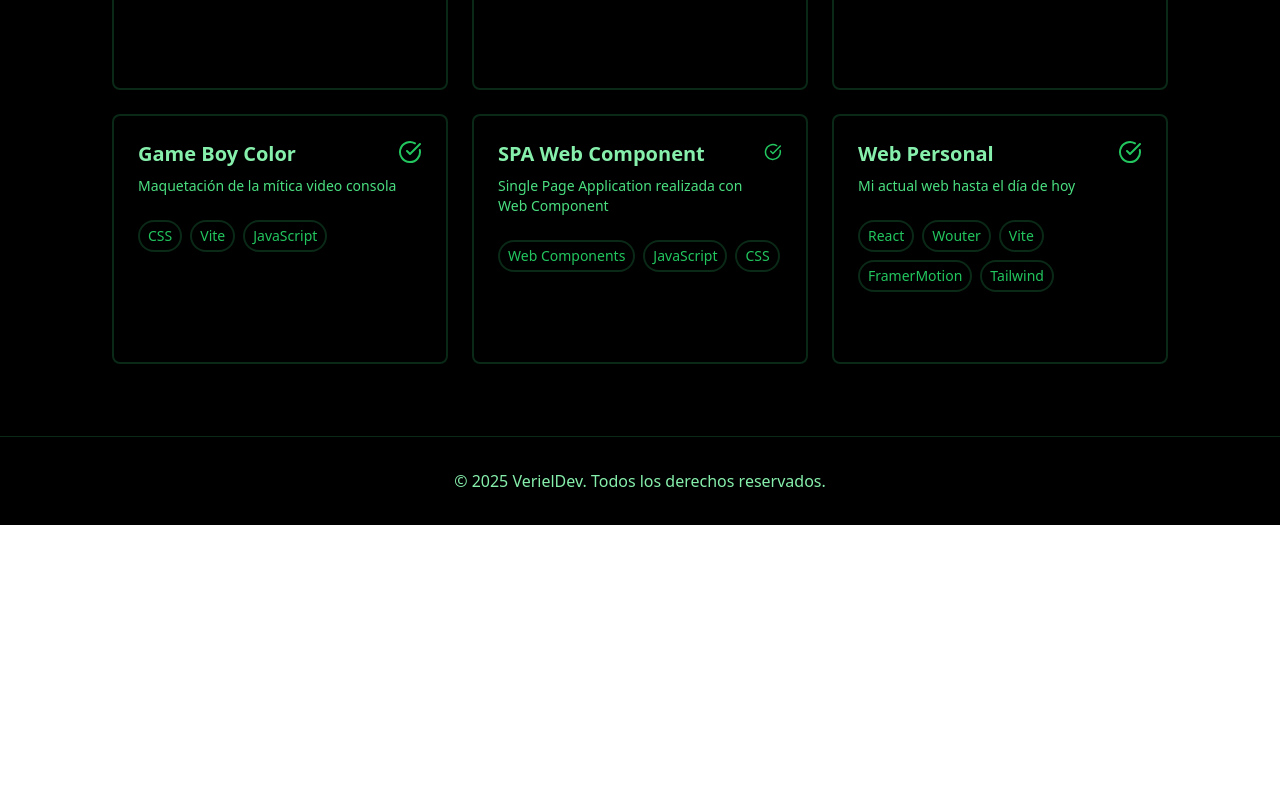
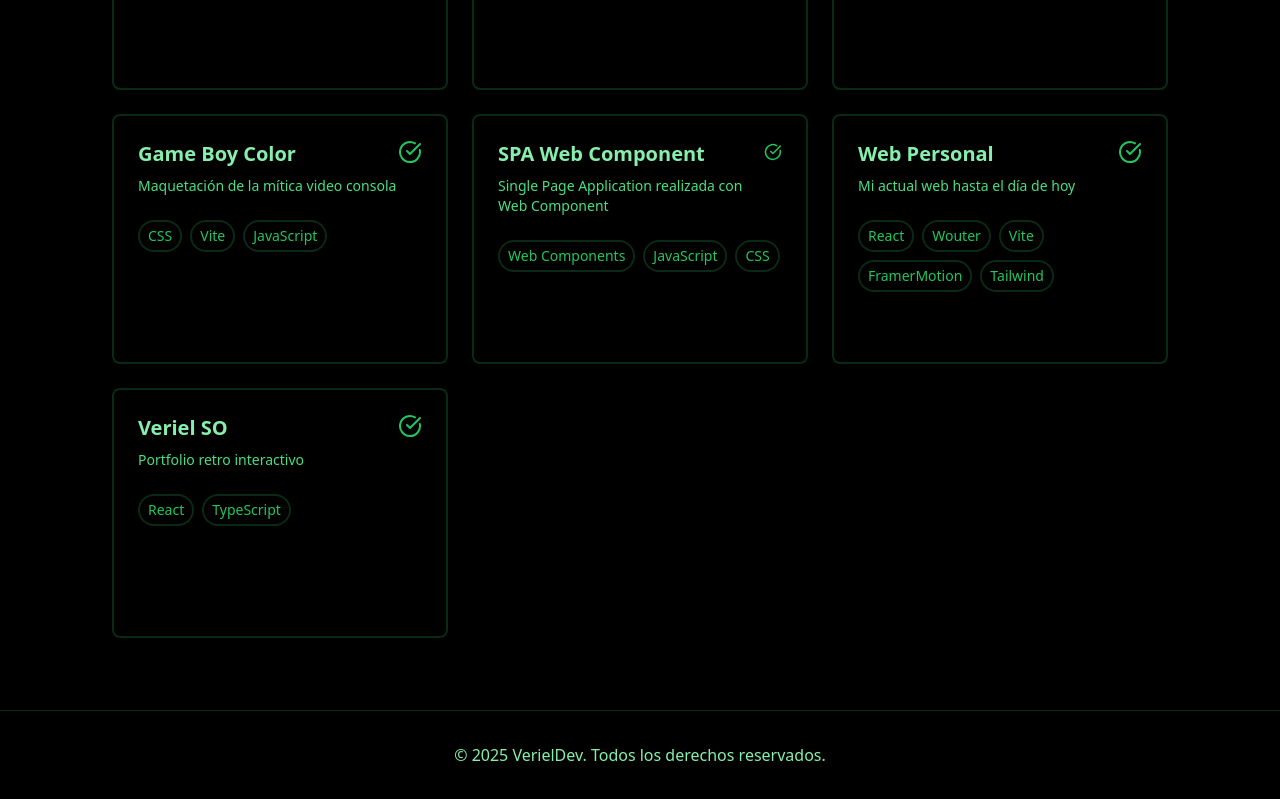
Before and after one commit to veriel-dev/web-minimalista, a React (Vite) app: page /projects in a window 1280 px wide. Shown: the part 983-1782 px from the top of the page. Before the commit the page ends 1508 px from the top, so only its background shows below. Built offline with nearby package versions, Linux system fonts and the light colour scheme.

Commit message:
feat: add project os.veriel.dev

```diff
--- a/src/data/projects.ts
+++ b/src/data/projects.ts
@@ -227,6 +227,15 @@ const projects: TypeProject[] = [
     demo: 'https://veriel.dev/',
     status: 'completed',
   },
+  {
+    title: 'Veriel SO',
+    description: 'Portfolio retro interactivo',
+    technologies: ['React', 'TypeScript'],
+    proyectType: 'frontend',
+    featured: false,
+    demo: 'https://os.veriel.dev/',
+    status: 'completed',
+  },
   // {
   //   title: 'Auth Service',
   //   description: 'Servicio de autenticación y autorización',
```
Also changed, not shown: 1 other file (tests, documents, lock files or other folders).
